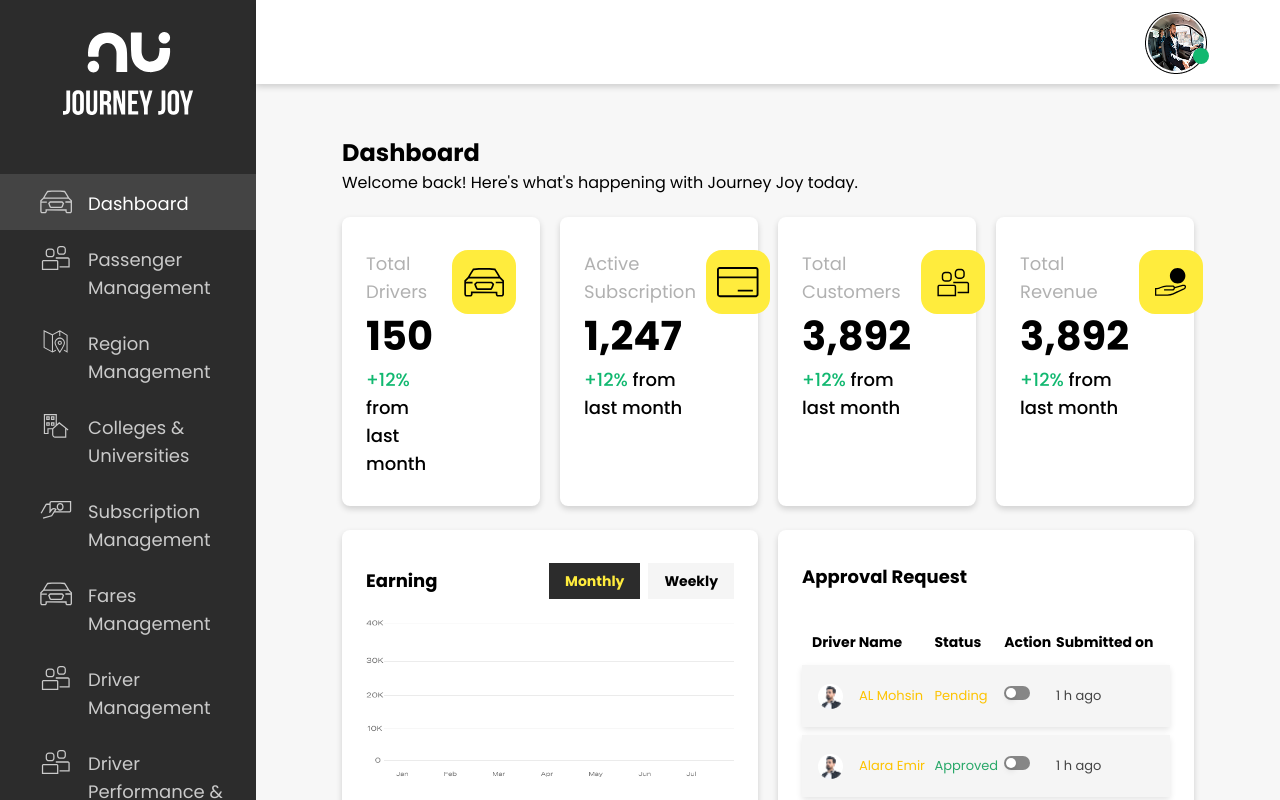
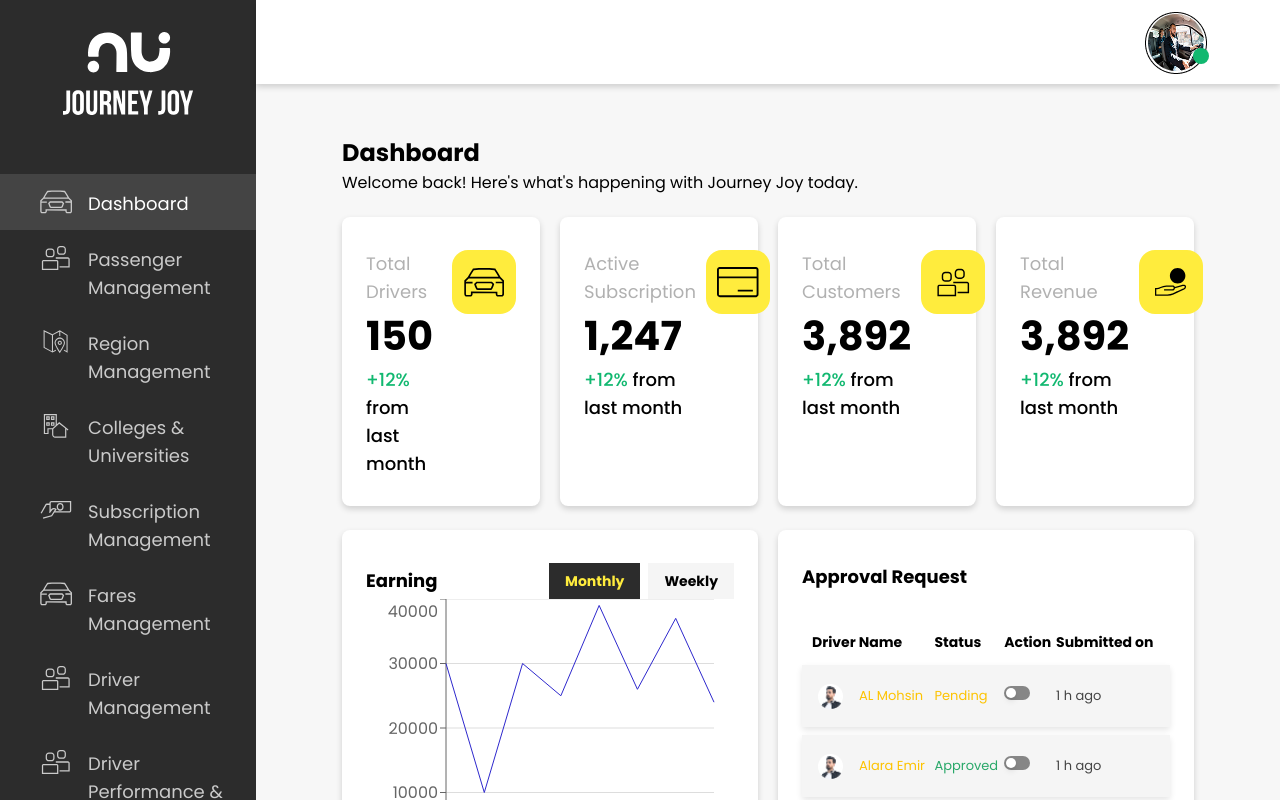
Before and after one commit to anasrazaofficial/journey-joy-dashboard, a React (Create React App) app: page / in a window 1280 px wide. Built offline with nearby package versions, Linux system fonts and the light colour scheme.

Commit message:
Create chart

```diff
--- a/package.json
+++ b/package.json
@@ -11,6 +11,7 @@
     "react-dom": "^19.1.1",
     "react-router-dom": "^7.8.2",
     "react-scripts": "5.0.1",
+    "recharts": "^3.1.2",
     "web-vitals": "^2.1.4"
   },
   "scripts": {
--- a/src/Pages/Dashboard.jsx
+++ b/src/Pages/Dashboard.jsx
@@ -1,5 +1,5 @@
-import { avatarTable, check, dashboardChart, dashboardStatCardRevenue, dashboardStatCardSubscription } from "../assets";
-import { SidebarDashboard, SidebarPassengerMan, Switch } from "../components";
+import { avatarTable, check, dashboardStatCardRevenue, dashboardStatCardSubscription } from "../assets";
+import { Chart, SidebarDashboard, SidebarPassengerMan, Switch } from "../components";
 
 export const Dashboard = () => {
   return (
@@ -75,7 +75,9 @@ export const Dashboard = () => {
             </div>
           </div>
 
-          <img src={dashboardChart} alt="Dashboard" className="mt-5" width={630} />
+          <div className="w-full h-72">
+            <Chart />
+          </div>
         </div>
 
 
--- /dev/null
+++ b/src/components/Chart.jsx
@@ -0,0 +1,26 @@
+import { LineChart, Line, XAxis, YAxis, CartesianGrid, ResponsiveContainer } from "recharts";
+
+const data = [
+  { name: "Jan", pv: 30000 },
+  { name: "Feb", pv: 10000 },
+  { name: "Mar", pv: 30000 },
+  { name: "Apr", pv: 25000 },
+  { name: "May", pv: 39000 },
+  { name: "Jun", pv: 26000 },
+  { name: "Jul", pv: 37000 },
+  { name: "Aug", pv: 24000 }
+];
+
+
+export const Chart = () => {
+  return (
+    <ResponsiveContainer>
+      <LineChart data={data} margin={{ right: 20, left: 20 }}>
+        <CartesianGrid vertical={false} strokeDasharray="0" stroke="#ddd" />
+        <XAxis dataKey="name" />
+        <YAxis />
+        <Line type="linear" dataKey="pv" stroke="#2E28CD" strokeWidth={1} dot={false} />
+      </LineChart>
+    </ResponsiveContainer>
+  );
+}
--- a/src/components/index.js
+++ b/src/components/index.js
@@ -1,3 +1,4 @@
+export { Chart } from "./Chart";
 export { Navbar } from "./Navbar";
 export { Pagination } from "./Pagination";
 export { Sidebar } from "./Sidebar";
```
Also changed, not shown: 1 other file (tests, documents, lock files or other folders).
